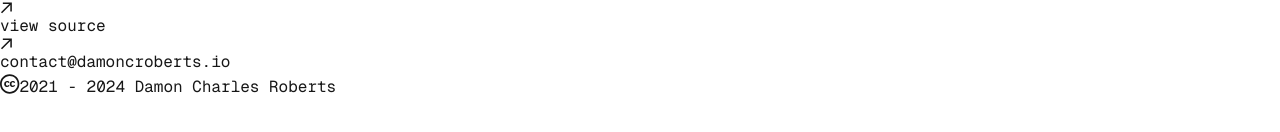
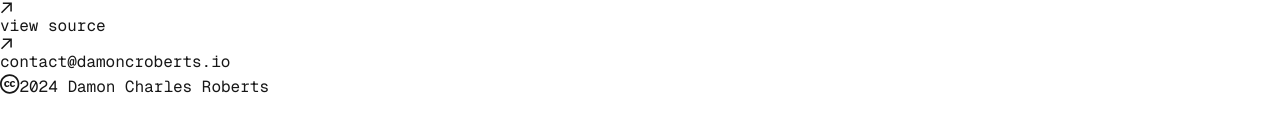
Before and after one commit to DamonCharlesRoberts/react-website, a Next.js app: page / in a window 1280 px wide. Shown: the part 202-334 px from the top of the page. Built offline with nearby package versions, Linux system fonts and the light colour scheme.

Commit message:
Updating footer for license.

```diff
--- a/src/app/components/footer.tsx
+++ b/src/app/components/footer.tsx
@@ -61,10 +61,10 @@ export default function Footer() {
           />
         </span>
         <a
-          href="https://creativecommons.org/licenses/by-nc/4.0/"
+          href="https://github.com/DamonCharlesRoberts/react-website?tab=License-1-ov-file"
           target="_blank"
         >
-          2021 - {new Date().getFullYear()} Damon Charles Roberts
+          {new Date().getFullYear()} Damon Charles Roberts
         </a>
       </p>
     </footer>
```
